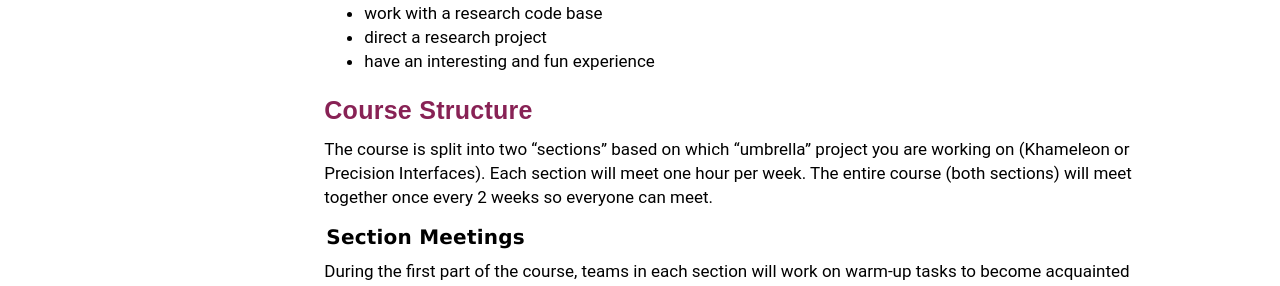
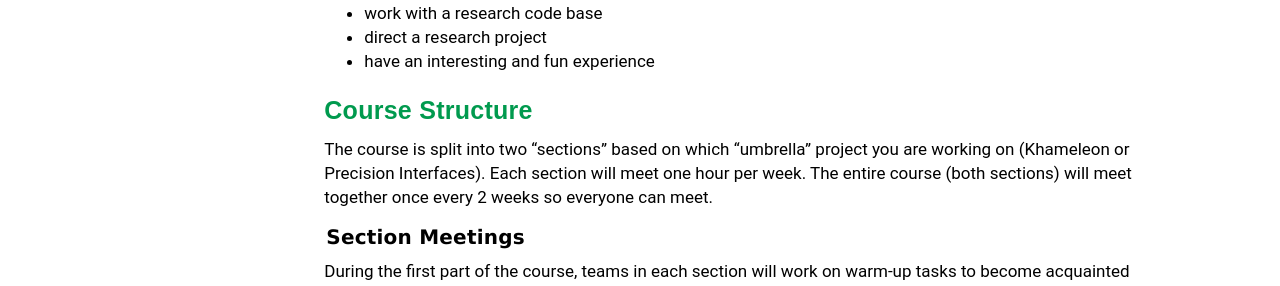
Before and after one commit to cudbg/summer20, a Jekyll site: the page built from index.md, in a window 1280 px wide. Shown: the part 404-690 px from the top of the page. Built offline with Jekyll 4.4.1, drawn with Linux system fonts in a browser that asks for light colours.

Commit message:
update styling

```diff
--- a/files/css/style.css
+++ b/files/css/style.css
@@ -85,7 +85,7 @@
   margin-top: 0.8em;
   font-size: 30px;
   font-weight: bold;
-  color: #016;
+  color: #009a4e;
 }
 
 h3 {
@@ -93,7 +93,7 @@
   margin-top: 0.7em;
   font-size: 25px;
   font-weight: bold;
-  color: #825;
+  color: #009a4e;
 }
 
 h4 {
```
